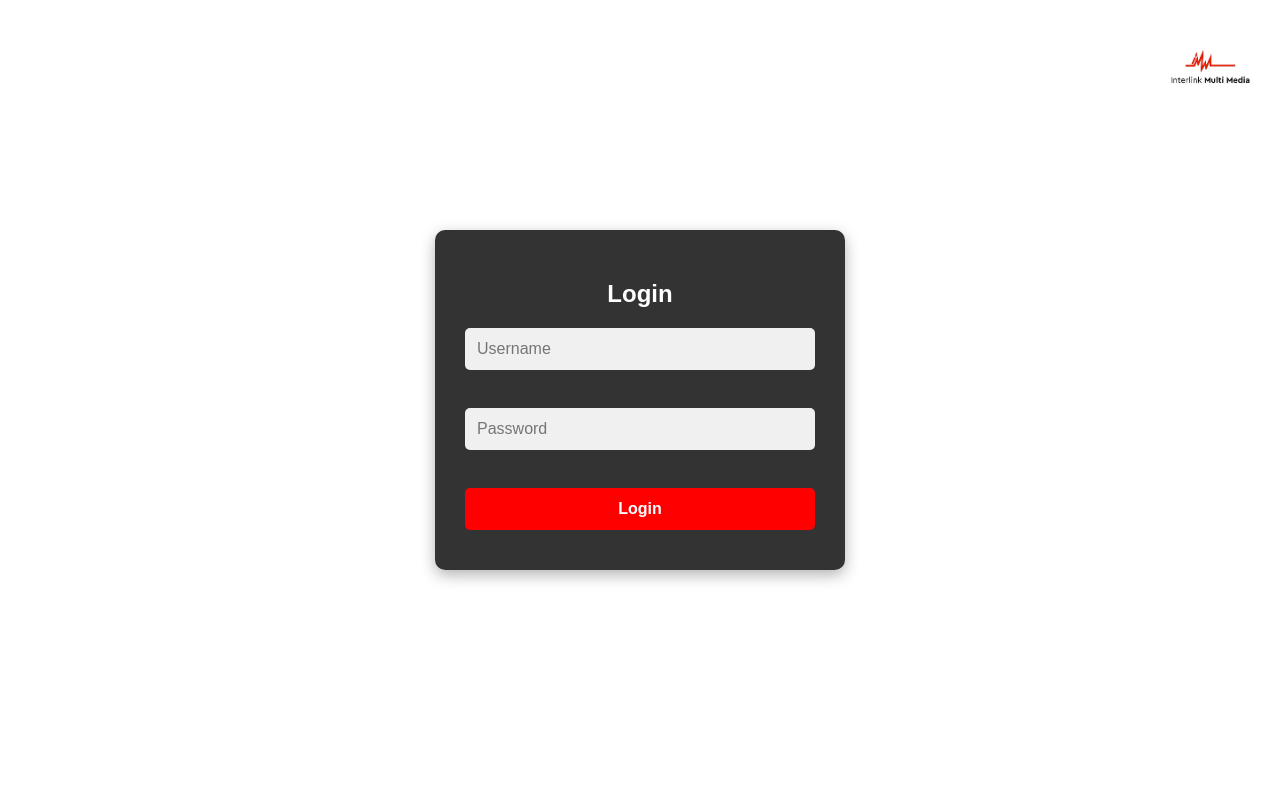
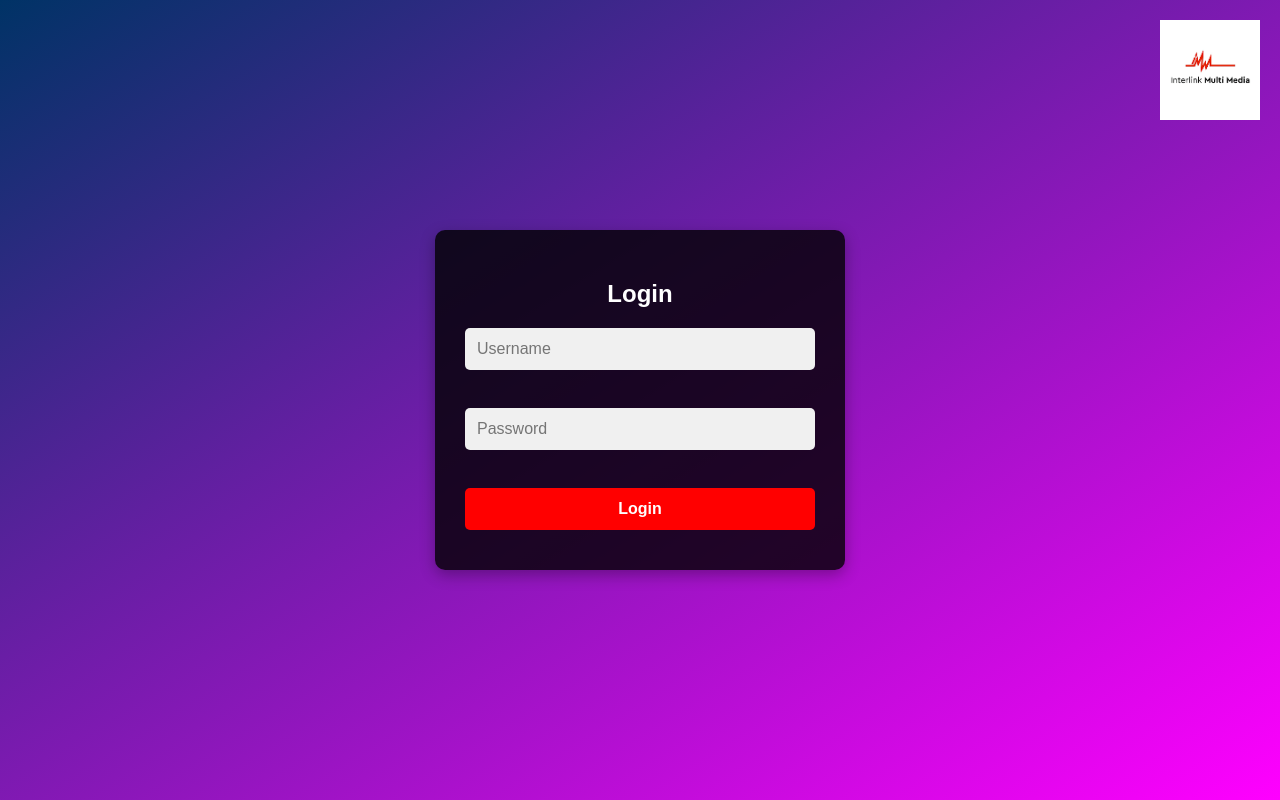
Before and after one commit to NasirMehmood12/instaxrss, a Flask app: page / in a window 1280 px wide. Run offline with Flask 3, Linux system fonts and the light colour scheme; some libraries are stand-ins or nearby versions.

Commit message:
Update login.html

```diff
--- a/templates/login.html
+++ b/templates/login.html
@@ -11,6 +11,7 @@
             padding: 0;
             text-align: center;
 /*             background-image: url("{{ url_for('static', filename='background.jpg') }}");  */
+            background: linear-gradient(to bottom right, #003366 0%, #ff00ff 100%);
             background-size: cover;
             background-position: center;
             background-repeat: no-repeat;
```
